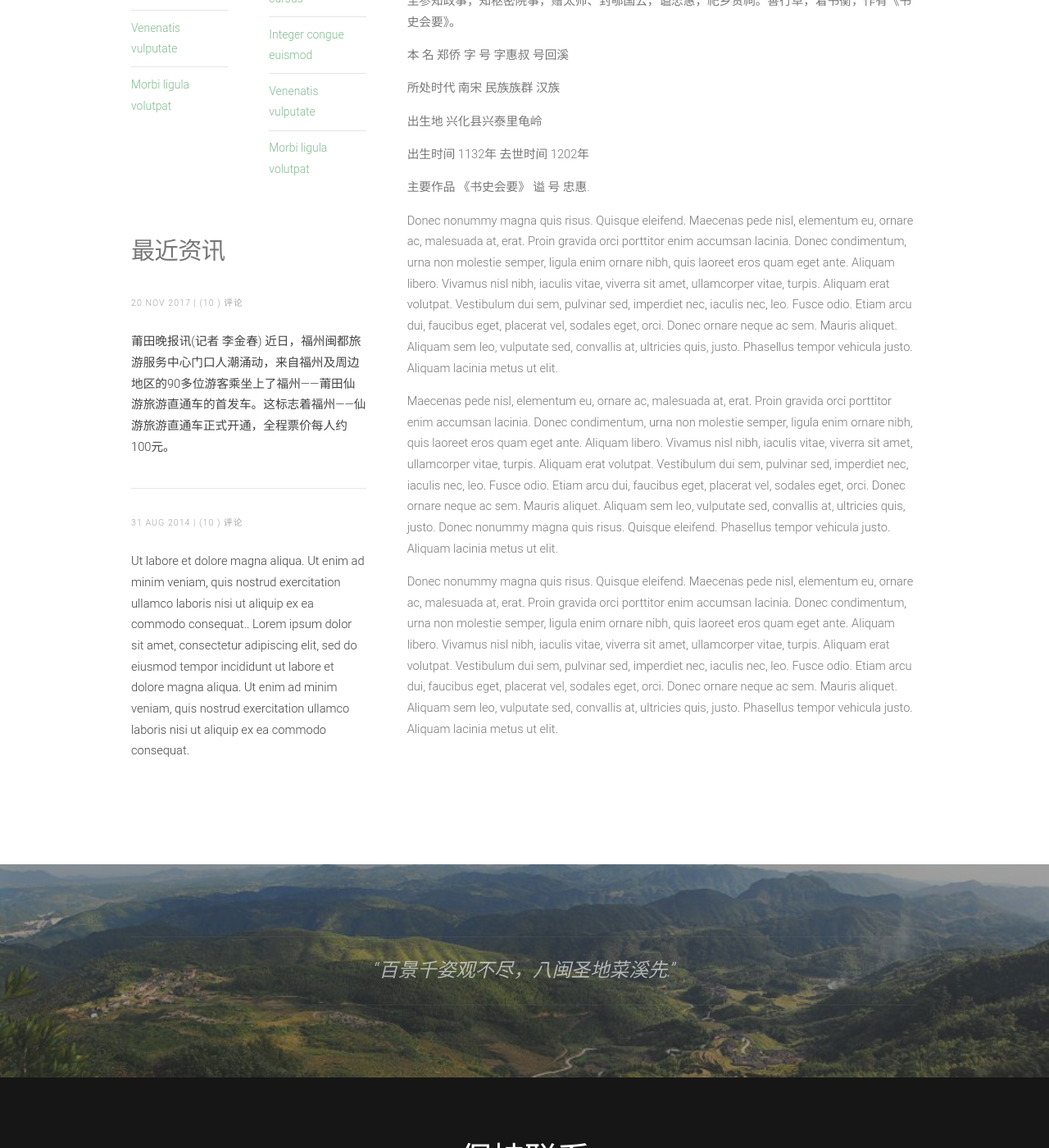
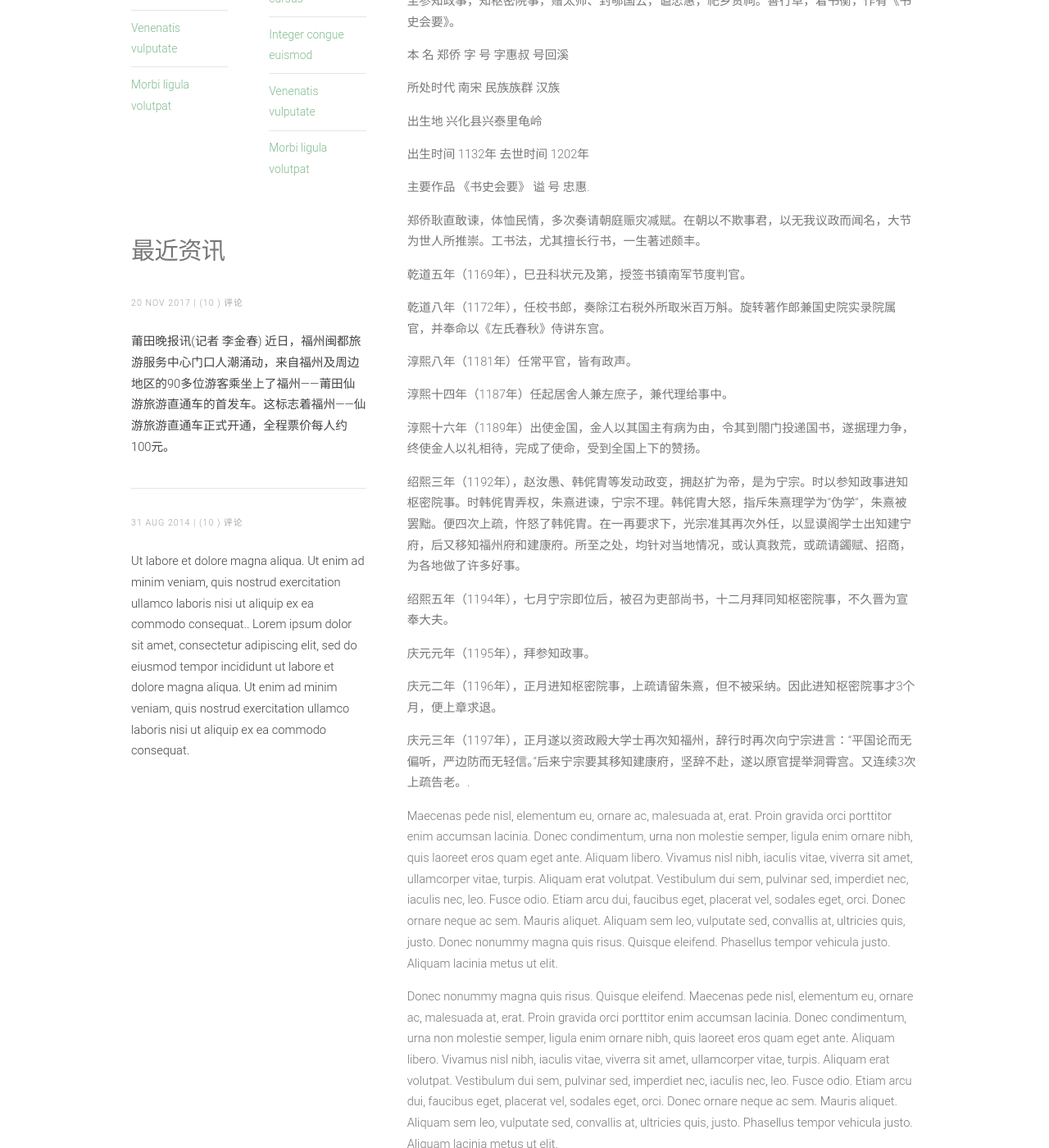
Before and after one commit to yuejianhua/caixiyan.github.io, a Jekyll site: the page built from left-sidebar.html, in a window 1280 px wide and 1400 px high, scrolled down 638 px. Shown: the whole window at 82% size. Built offline with Jekyll 4.4.1, drawn with Linux system fonts in a browser that asks for light colours; some of the changed text lies outside the part shown.

Commit message:
Update left-sidebar.html

```diff
--- a/left-sidebar.html
+++ b/left-sidebar.html
@@ -14,7 +14,7 @@ layout: default
 					<section>
 						<header>
 							<h2>郑侨</h2>
-							<span class="byline">Integer sit amet pede vel arcu aliquet pretium</span>
+							<span class="byline">菜溪乡（原：象溪乡）历史名人</span>
 						</header>
 						<p>郑侨（1132年—1202年),字惠叔，号回溪,史学家郑樵之侄，汪应辰之婿，兴化县兴泰里龟岭（今仙游县象溪乡菜溪村北溪自然村）人。幼时聪慧，勤奋好学。乾道五年（1169年）殿试状元，官至参知政事，知枢密院事，赠太师、封郇国公，谥忠惠，祀乡贤祠。善行草，着书衡，作有《书史会要》。</p>
                                                 <p>本    名 郑侨 字    号 字惠叔 号回溪</p>
@@ -22,7 +22,17 @@ layout: default
 						<p>出生地 兴化县兴泰里龟岭</p>
 						<p>出生时间 1132年 去世时间 1202年</p>
 						<p>主要作品 《书史会要》 谥    号 忠惠.</p>
-						<p>Donec nonummy magna quis risus. Quisque eleifend. Maecenas pede nisl, elementum eu, ornare ac, malesuada at, erat. Proin gravida orci porttitor enim accumsan lacinia. Donec condimentum, urna non molestie semper, ligula enim ornare nibh, quis laoreet eros quam eget ante. Aliquam libero. Vivamus nisl nibh, iaculis vitae, viverra sit amet, ullamcorper vitae, turpis. Aliquam erat volutpat. Vestibulum dui sem, pulvinar sed, imperdiet nec, iaculis nec, leo. Fusce odio. Etiam arcu dui, faucibus eget, placerat vel, sodales eget, orci. Donec ornare neque ac sem. Mauris aliquet. Aliquam sem leo, vulputate sed, convallis at, ultricies quis, justo. Phasellus tempor vehicula justo. Aliquam lacinia metus ut elit.</p>
+						<p>郑侨耿直敢谏，体恤民情，多次奏请朝庭赈灾减赋。在朝以不欺事君，以无我议政而闻名，大节为世人所推崇。工书法，尤其擅长行书，一生著述颇丰。</p>
+                                                <p>乾道五年（1169年），巳丑科状元及第，授签书镇南军节度判官。</p>
+                                                <p>乾道八年（1172年），任校书郎，奏除江右税外所取米百万斛。旋转著作郎兼国史院实录院属官，并奉命以《左氏春秋》侍讲东宫。</p>
+                                                <p>淳熙八年（1181年）任常平官，皆有政声。</p>
+                                                <p>淳熙十四年（1187年）任起居舍人兼左庶子，兼代理给事中。</p>
+                                                <p>淳熙十六年（1189年）出使金国，金人以其国主有病为由，令其到閤门投递国书，遂据理力争，终使金人以礼相待，完成了使命，受到全国上下的赞扬。</p>
+                                                <p>绍熙三年（1192年），赵汝愚、韩侂胄等发动政变，拥赵扩为帝，是为宁宗。时以参知政事进知枢密院事。时韩侂胄弄权，朱熹进谏，宁宗不理。韩侂胄大怒，指斥朱熹理学为“伪学”，朱熹被罢黜。便四次上疏，忤怒了韩侂胄。在一再要求下，光宗准其再次外任，以显谟阁学士出知建宁府，后又移知福州府和建康府。所至之处，均针对当地情况，或认真救荒，或疏请蠲赋、招商，为各地做了许多好事。</p>
+                                                <p>绍熙五年（1194年），七月宁宗即位后，被召为吏部尚书，十二月拜同知枢密院事，不久晋为宣奉大夫。</p>
+                                                <p>庆元元年（1195年），拜参知政事。</p>
+                                                <p>庆元二年（1196年），正月进知枢密院事，上疏请留朱熹，但不被采纳。因此进知枢密院事才3个月，便上章求退。</p>
+                                                <p>庆元三年（1197年），正月遂以资政殿大学士再次知福州，辞行时再次向宁宗进言：“平国论而无偏听，严边防而无轻信。”后来宁宗要其移知建康府，坚辞不赴，遂以原官提举洞霄宫。又连续3次上疏告老。.</p>
 						<p>Maecenas pede nisl, elementum eu, ornare ac, malesuada at, erat. Proin gravida orci porttitor enim accumsan lacinia. Donec condimentum, urna non molestie semper, ligula enim ornare nibh, quis laoreet eros quam eget ante. Aliquam libero. Vivamus nisl nibh, iaculis vitae, viverra sit amet, ullamcorper vitae, turpis. Aliquam erat volutpat. Vestibulum dui sem, pulvinar sed, imperdiet nec, iaculis nec, leo. Fusce odio. Etiam arcu dui, faucibus eget, placerat vel, sodales eget, orci. Donec ornare neque ac sem. Mauris aliquet. Aliquam sem leo, vulputate sed, convallis at, ultricies quis, justo. Donec nonummy magna quis risus. Quisque eleifend. Phasellus tempor vehicula justo. Aliquam lacinia metus ut elit.</p>
 						<p>Donec nonummy magna quis risus. Quisque eleifend. Maecenas pede nisl, elementum eu, ornare ac, malesuada at, erat. Proin gravida orci porttitor enim accumsan lacinia. Donec condimentum, urna non molestie semper, ligula enim ornare nibh, quis laoreet eros quam eget ante. Aliquam libero. Vivamus nisl nibh, iaculis vitae, viverra sit amet, ullamcorper vitae, turpis. Aliquam erat volutpat. Vestibulum dui sem, pulvinar sed, imperdiet nec, iaculis nec, leo. Fusce odio. Etiam arcu dui, faucibus eget, placerat vel, sodales eget, orci. Donec ornare neque ac sem. Mauris aliquet. Aliquam sem leo, vulputate sed, convallis at, ultricies quis, justo. Phasellus tempor vehicula justo. Aliquam lacinia metus ut elit.</p>
 					</section>
```
